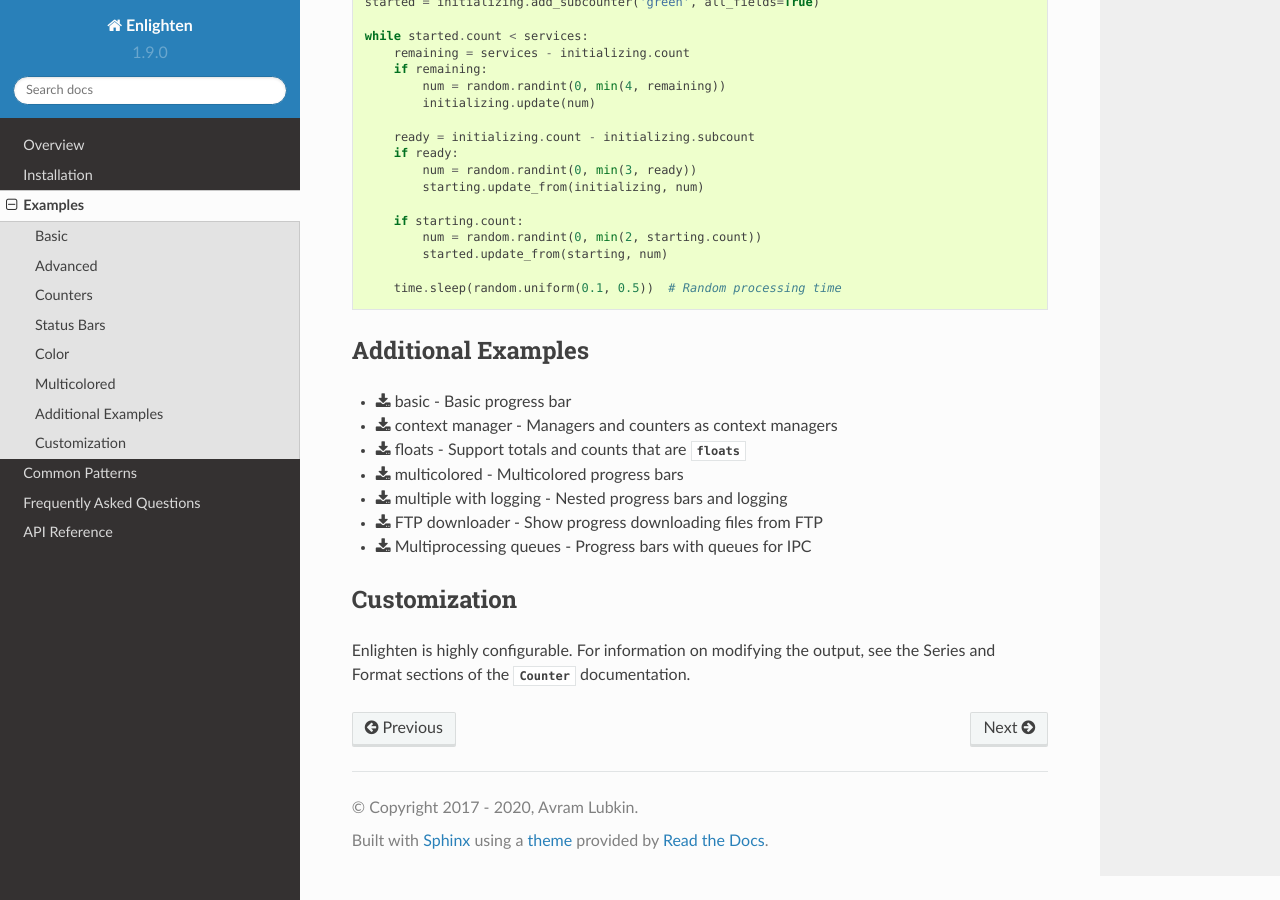
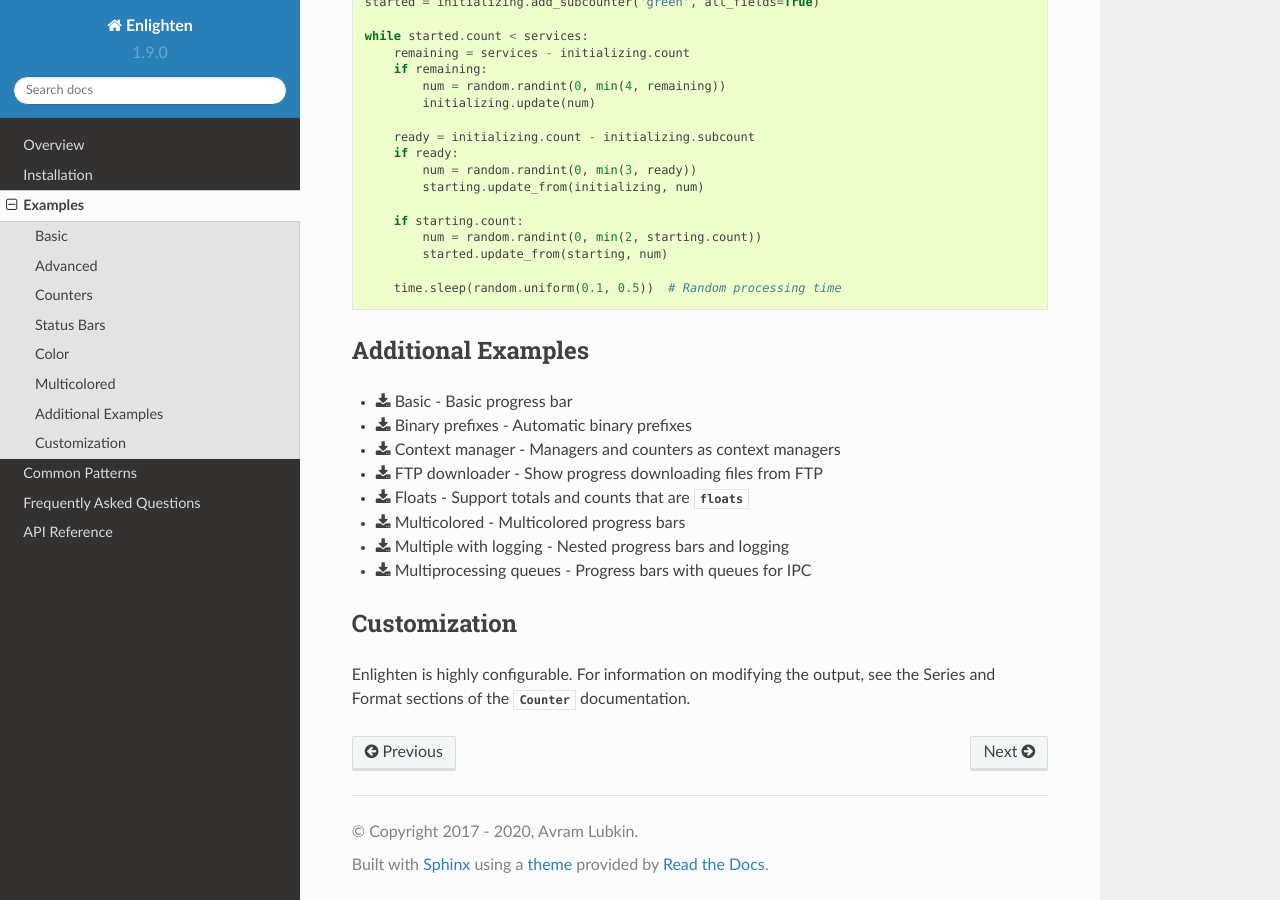
Before and after one commit to Rockhopper-Technologies/enlighten, a Sphinx documentation site: the page built from doc/examples.rst, in a window 1280 px wide and 900 px high, scrolled down 4624 px. Built offline with Sphinx 7.4.7 and the Read the Docs theme 2.0.0, drawn with Linux system fonts in a browser that asks for light colours.

Commit message:
Update example links

```diff
--- a/doc/examples.rst
+++ b/doc/examples.rst
@@ -282,13 +282,15 @@
 Additional Examples
 -------------------
 
-* :download:`basic <../examples/basic.py>` - Basic progress bar
-* :download:`context manager <../examples/context_manager.py>` - Managers and counters as context managers
-* :download:`floats <../examples/floats.py>` - Support totals and counts that are :py:class:`floats<float>`
-* :download:`multicolored <../examples/multicolored.py>` - Multicolored progress bars
-* :download:`multiple with logging <../examples/multiple_logging.py>` - Nested progress bars and logging
+* :download:`Basic <../examples/basic.py>` - Basic progress bar
+* :download:`Binary prefixes <../examples/prefixes.py>` - Automatic binary prefixes
+* :download:`Context manager <../examples/context_manager.py>` - Managers and counters as context managers
 * :download:`FTP downloader <../examples/ftp_downloader.py>` - Show progress downloading files from FTP
+* :download:`Floats <../examples/floats.py>` - Support totals and counts that are :py:class:`floats<float>`
+* :download:`Multicolored <../examples/multicolored.py>` - Multicolored progress bars
+* :download:`Multiple with logging <../examples/multiple_logging.py>` - Nested progress bars and logging
 * :download:`Multiprocessing queues <../examples/multiprocessing_queues.py>` - Progress bars with queues for IPC
+
 
 Customization
 -------------
```
